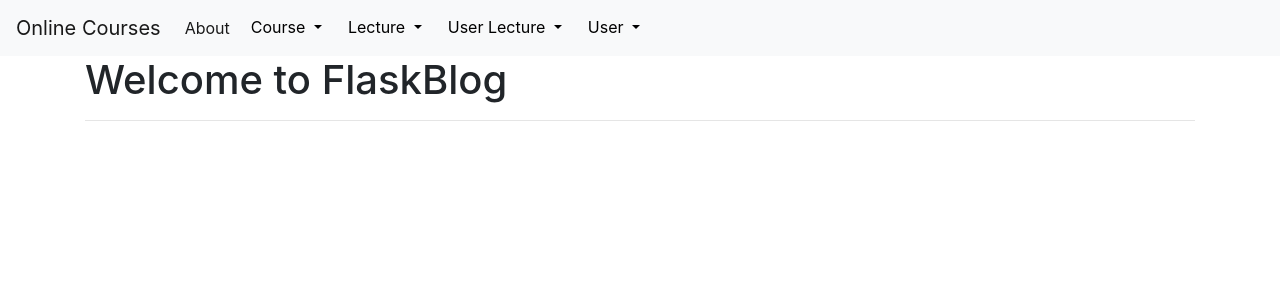
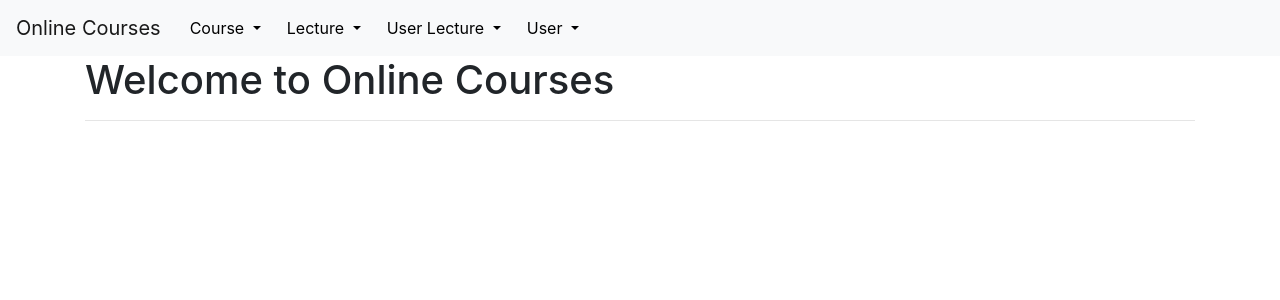
Before and after one commit to MikeSoroka/flask-demo, a Flask app: page / in a window 1280 px wide. Shown: the top 300 px of the page. Run offline with Flask 3, Linux system fonts and the light colour scheme; some libraries are stand-ins or nearby versions.

Commit message:
Some miltiple picks added.About is deleetd in  Base.html

```diff
--- a/DB_Classes.py
+++ b/DB_Classes.py
@@ -62,6 +62,7 @@ class Lecture(DB_class):
 class UserLecture(DB_class):
     table_name = "user_lectures"
     stringRepresentation = "User Lecture"
-    attributes = ("is_completed", "is_starred",
+    attributes = (limitedVariantsDataEntry("is_completed", (0, 1)),
+                  limitedVariantsDataEntry("is_starred", (0,1)),
                   foreignKey("fk_LECTUREid", Lecture),
                   foreignKey("fk_USERid", User))
--- a/templates/base.html
+++ b/templates/base.html
@@ -19,9 +19,6 @@
         </button>
         <div class="collapse navbar-collapse" id="navbarNav">
             <ul class="navbar-nav">
-                <li class="nav-item active">
-                    <a class="nav-link" href="#">About</a>
-                </li>
                 <div class="dropdown">
                     <button class="btn btn-secondary dropdown-toggle" type="button" id = "dropdown1" data-toggle="dropdown" aria-haspopup="true" aria-expanded="false">
                         Course
--- a/templates/index.html
+++ b/templates/index.html
@@ -1,6 +1,6 @@
 {% extends 'base.html' %}
 
 {% block content %}
-    <h1>{% block title %} Welcome to FlaskBlog {% endblock %}</h1>
+    <h1>{% block title %} Welcome to Online Courses {% endblock %}</h1>
     <hr>
 {% endblock %}
```
Also changed, not shown: database.db.
